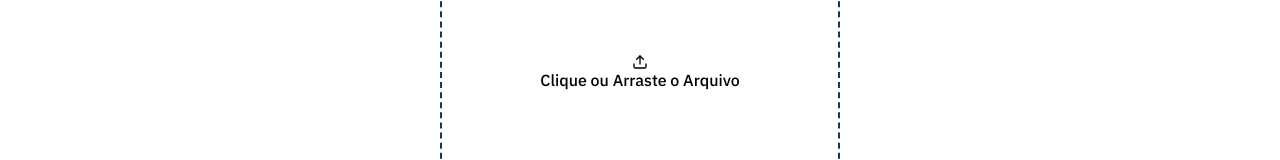
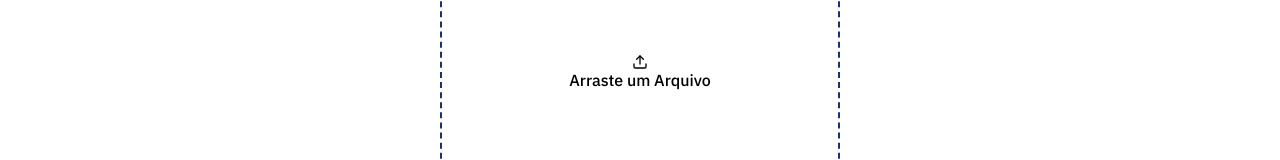
Before and after one commit to GuilhermeSousaDev/Discover-Files, a React (Create React App) app in the folder frontend/: page /upload in a window 1280 px wide. Shown: the part 291-451 px from the top of the page. Built offline with nearby package versions, Linux system fonts and the light colour scheme; the HTML template or start-up script is replaced by a standard one; a web font is replaced by a local one.

Commit message:
Receiveing file on upload page

```diff
--- a/frontend/src/pages/Upload/index.tsx
+++ b/frontend/src/pages/Upload/index.tsx
@@ -1,42 +1,43 @@
-import React, { FC, useState, useRef, MutableRefObject } from 'react';
+import React, {
+    FC,
+    useState,
+    useRef,
+    MutableRefObject
+} from 'react';
 import { FiUpload } from 'react-icons/fi';
 import { Container, Text, UploadContainer } from './style';
+import { useDropzone } from 'react-dropzone';
 import Navbar from '../../components/Navbar';
 
 const Upload: FC = () => {
-    const inpFileRef = useRef() as MutableRefObject<HTMLInputElement>;
+    const [file, setFile] = useState<File>();
     const [color, setColor] = useState<string>('#fff');
+    const [msg, setMsg] = useState<string>('Arraste um Arquivo');
 
-    const handleFile = (e: any) => {
-        console.log(e.dataTransfer)
-        setColor('#fff');
-        console.log(inpFileRef);
-    };
-
-    const handleEnterFile = () => {
-        setColor('#ffbb00');
-    }
-
-    const handleLeaveFile = () => {
-        setColor('#fff');
-    }
-
-    const handleClickFile = () => inpFileRef.current.click();
-
+    const { getRootProps }  = useDropzone({
+        onDrop: acceptedFiles => {
+            setColor('#fff');
+            setFile(Object.assign(acceptedFiles[0], {
+                preview: URL.createObjectURL(acceptedFiles[0]),
+            }));
+        },
+        onDragEnter: () => setColor('#1a3365'),
+        onDragLeave: () => setColor('#fff'),
+        onDropAccepted: () => {
+            setMsg('Pronto para envio');
+            setColor('#28a745');
+        },
+    });
     return (
         <>
             <Navbar />
             <Container>
                 <UploadContainer
+                    {...getRootProps()}
                     color={color}
-                    onDrop={handleFile}
-                    onDragEnter={handleEnterFile}
-                    onDragLeave={handleLeaveFile}
-                    onClick={handleClickFile}
                 >
                     <FiUpload />
-                    <Text>Clique ou Arraste o Arquivo</Text>
-                    <input ref={inpFileRef} type="file" />
+                    <Text>{msg}</Text>
                 </UploadContainer>
             </Container>
         </>
```
